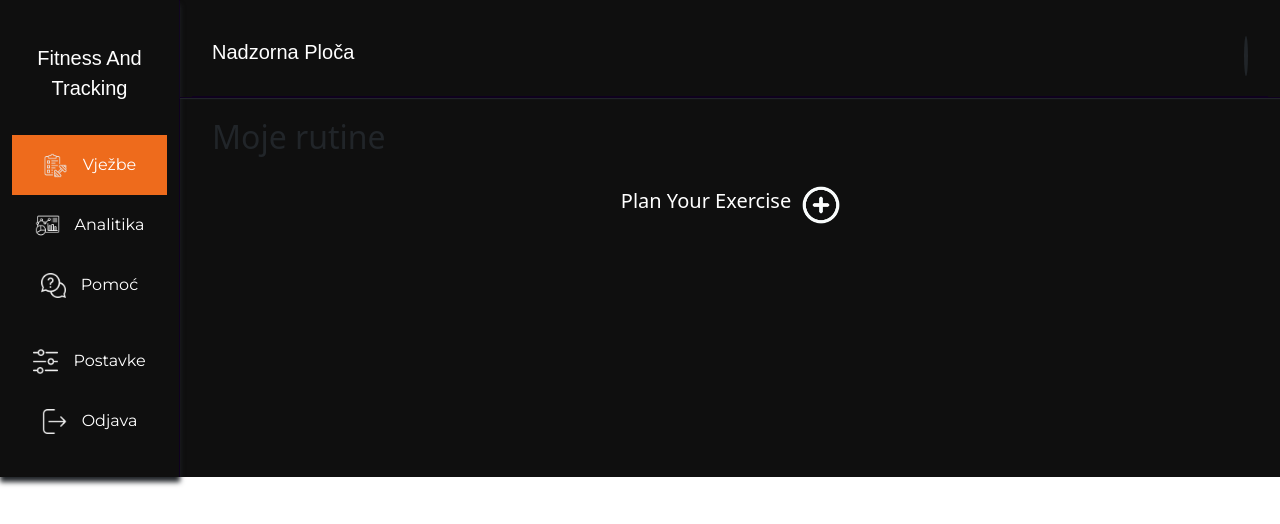
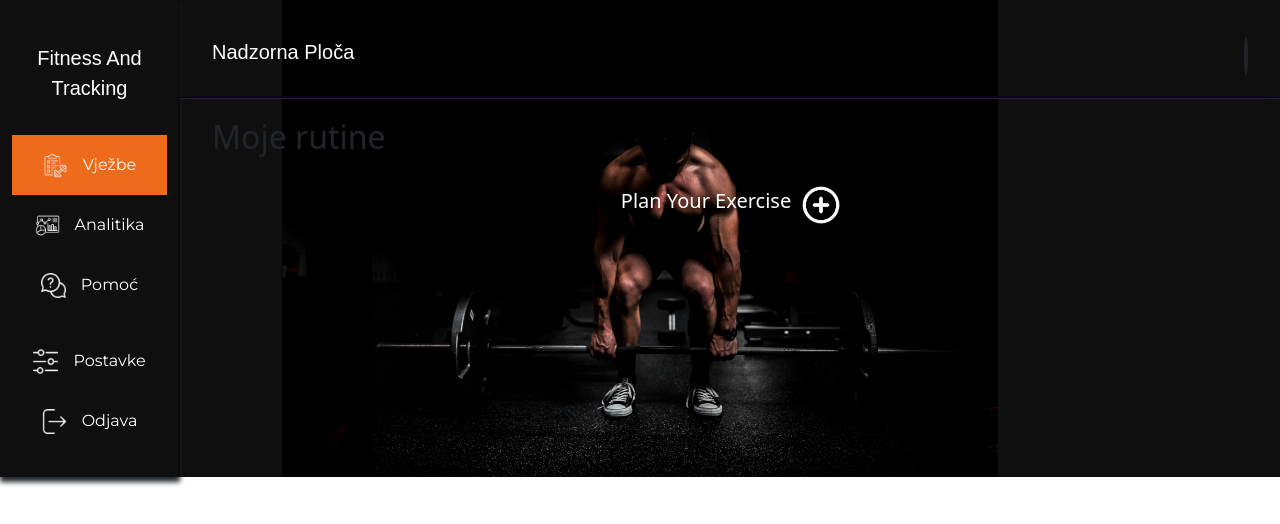
Before and after one commit to CodeITLab/fit_track_frontend_app, a Vue app: page /dashboard in a window 1280 px wide. Shown: the top 524 px of the page. Built offline with nearby package versions, Linux system fonts and the light colour scheme; no server answers; sample sign-in values are in the browser's storage; a web font is replaced by a local one; what @formkit/vue would draw is missing.

Commit message:
Add: added background image on dashboard

```diff
--- a/src/assets/css/components/menu-components/side-bar-nav.css
+++ b/src/assets/css/components/menu-components/side-bar-nav.css
@@ -43,11 +43,6 @@ nav .container-fluid {
     margin-right: 15px;
 }
 
-.menu-item:hover {
-    background-color: #fc6c19;
-    cursor: pointer;
-}
-
 .menu-item.logo {
     margin: 20px 0 20px 0;
     height: 85px;
@@ -59,6 +54,15 @@ nav .container-fluid {
 .menu-item.settings,
 .menu-item.logout {
     height: 60px;
+}
+
+.menu-item.home:hover,
+.menu-item.analytics:hover,
+.menu-item.help:hover,
+.menu-item.settings:hover,
+.menu-item.logout:hover {
+    background-color: #fc6c19;
+    cursor: pointer;
 }
 
 button {
--- a/src/assets/css/views/dashboard.css
+++ b/src/assets/css/views/dashboard.css
@@ -1,11 +1,10 @@
 .dashboard-wrapper {
     display: flex;
     flex-direction: row;
-    background-repeat: no-repeat;
-    background-size: cover;
+    background: #0f0f0f url("@/assets/img/backgrounds/dashboard.jpg") no-repeat center;
+    background-size: contain;
     width: 100%;
     height: 100%;
-    background-color: #0f0f0f;
 }
 
 .dashboard-wrapper .container-fluid .row {
```
Also changed, not shown: src/assets/img/backgrounds/dashboard.jpg (added).
